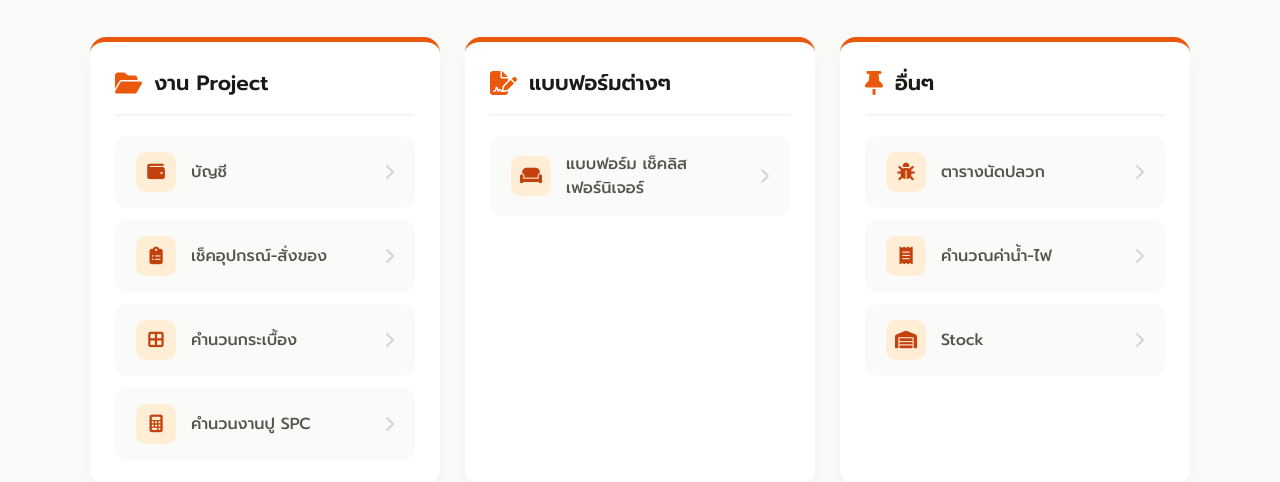
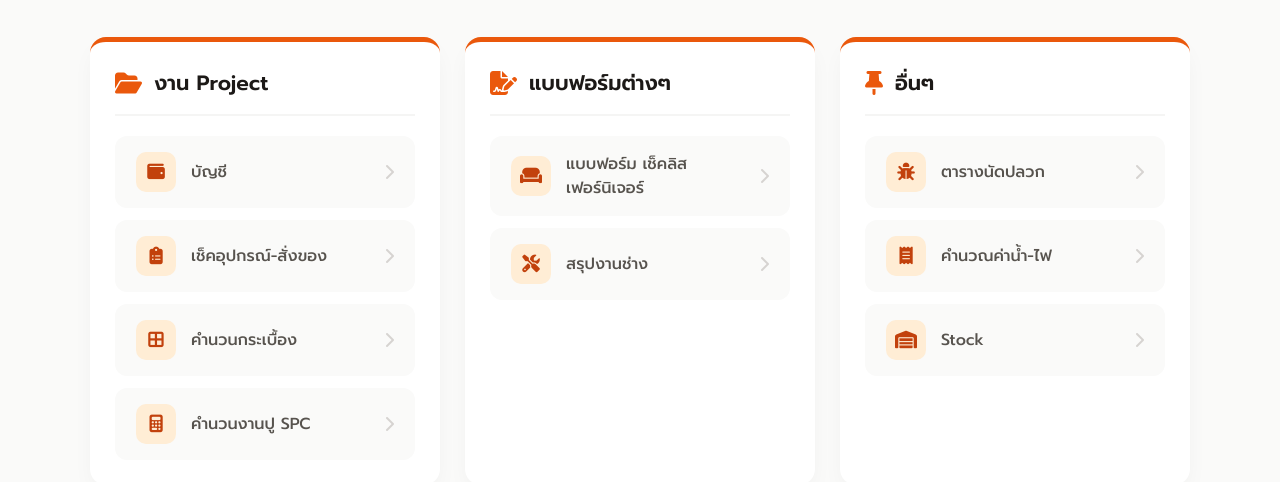
Before and after one commit to chutimonitgen12/dask, a plain HTML site: page index.html in a window 1280 px wide. Shown: the part 130-612 px from the top of the page. Drawn offline with Linux system fonts and the light colour scheme.

Commit message:
Update index.html

```diff
--- a/index.html
+++ b/index.html
@@ -195,6 +195,11 @@
                     แบบฟอร์ม เช็คลิสเฟอร์นิเจอร์
                     <i class="fa-solid fa-chevron-right arrow-icon"></i>
                 </a>
+				<a href="https://renovation-tracker-rouge.vercel.app/" class="menu-item">
+                    <div class="icon-box"><i class="fa-solid fa-screwdriver-wrench"></i></div>
+                    สรุปงานช่าง
+                    <i class="fa-solid fa-chevron-right arrow-icon"></i>
+                </a>
             </div>
         </div>
 
```
